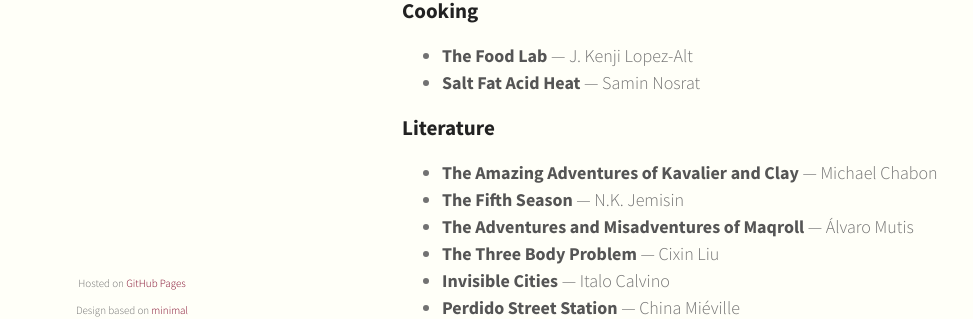
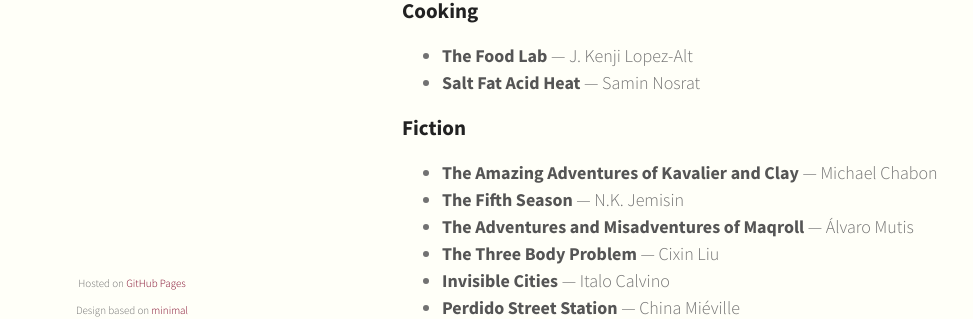
Before and after one commit to gavinmcgimpsey/gavinmcgimpsey.github.io, a Jekyll site: the page built from book_recommendations.md, in a window 1280 px wide and 1115 px high. Shown: the part 744-1063 px from the top of the window, without its empty margins (158-1131 px from the left). Built offline with Jekyll 4.4.1, drawn with Linux system fonts in a browser that asks for light colours.

Commit message:
Update book_recommendations.md
Change header

```diff
--- a/book_recommendations.md
+++ b/book_recommendations.md
@@ -22,7 +22,7 @@
 + **The Food Lab** &mdash; J. Kenji Lopez-Alt
 + **Salt Fat Acid Heat** &mdash; Samin Nosrat
 
-### Literature
+### Fiction
 + **The Amazing Adventures of Kavalier and Clay** &mdash; Michael Chabon
 + **The Fifth Season** &mdash; N.K. Jemisin
 + **The Adventures and Misadventures of Maqroll** &mdash; Álvaro Mutis
```
